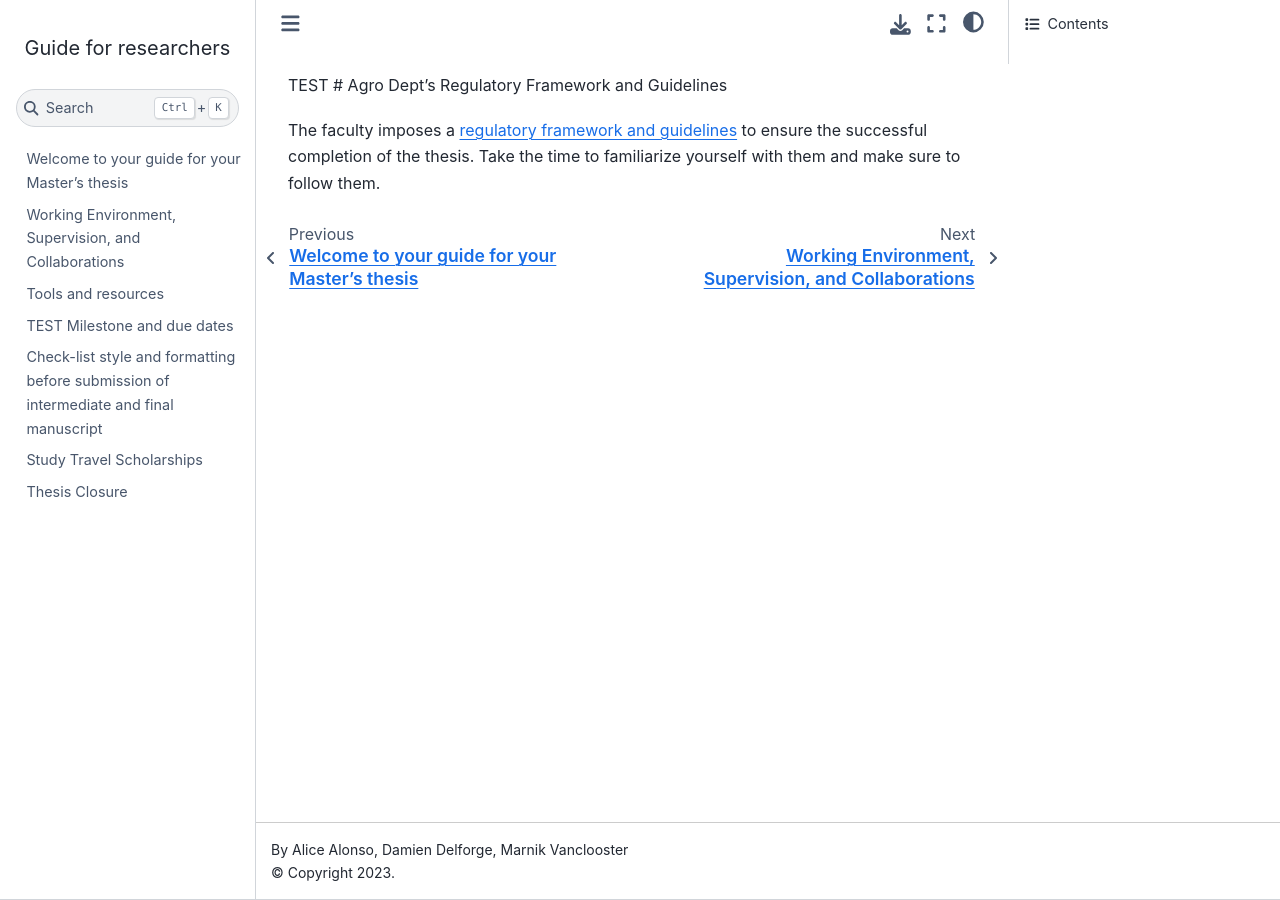
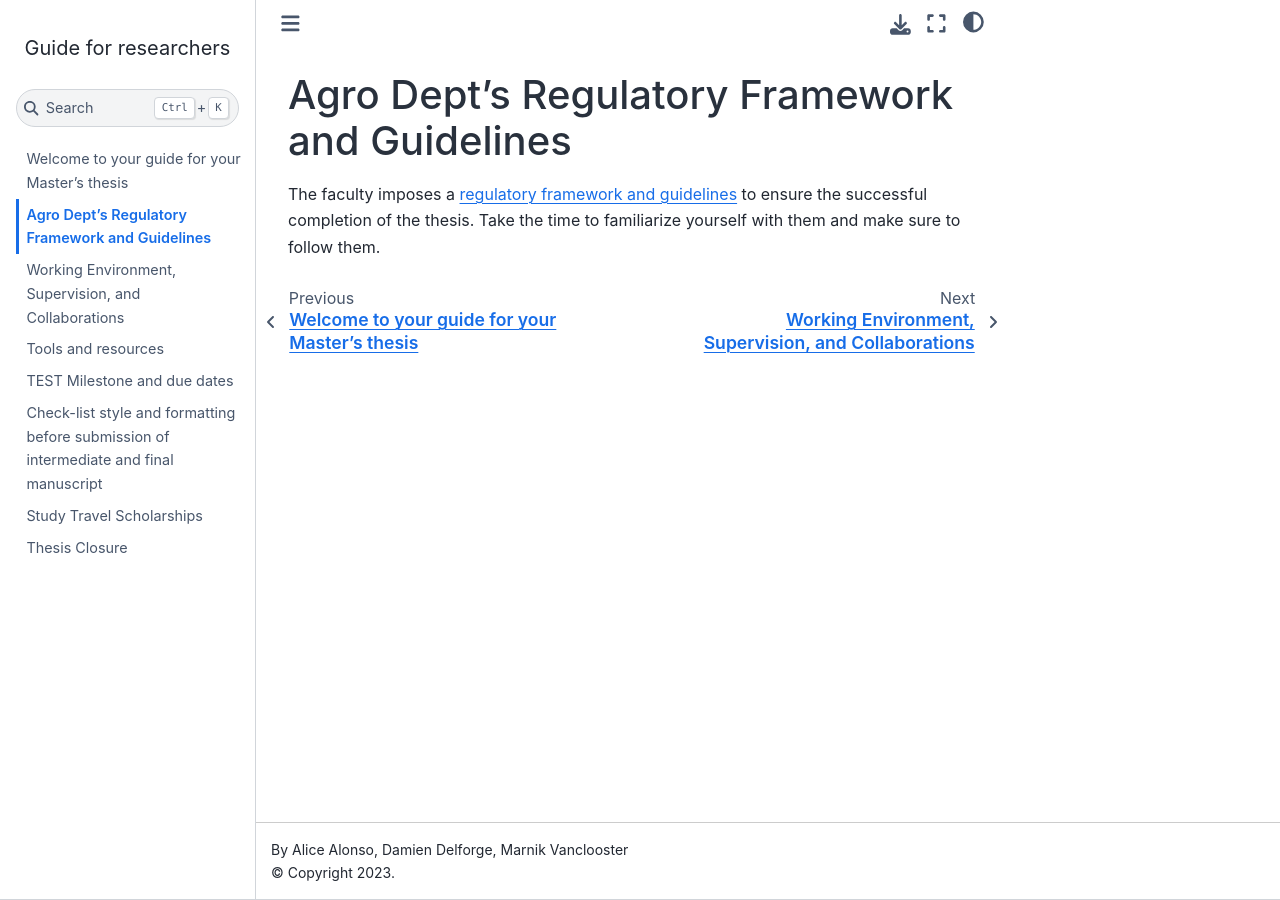
Before and after one commit to GERUlab/guide4researchers, a Jupyter Book: the page built from chapter1.md, in a window 1280 px wide. Built offline with Jupyter Book 1.0.4 settings and Sphinx 7.4.7 and the Sphinx Book theme 1.1.4, drawn with Linux system fonts in a browser that asks for light colours.

Commit message:
Update chapter1.md

```diff
--- a/chapter1.md
+++ b/chapter1.md
@@ -1,3 +1,3 @@
-TEST # Agro Dept's Regulatory Framework and Guidelines
+# Agro Dept's Regulatory Framework and Guidelines
 
 The faculty imposes a [regulatory framework and guidelines](https://www.uclouvain.be/fr/facultes/agro/restricted/memoires-de-fin-d-etudes) to ensure the successful completion of the thesis. Take the time to familiarize yourself with them and make sure to follow them.
```
